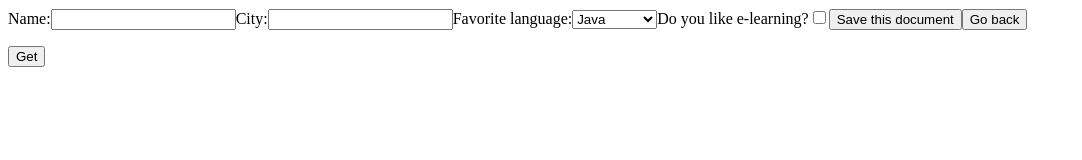
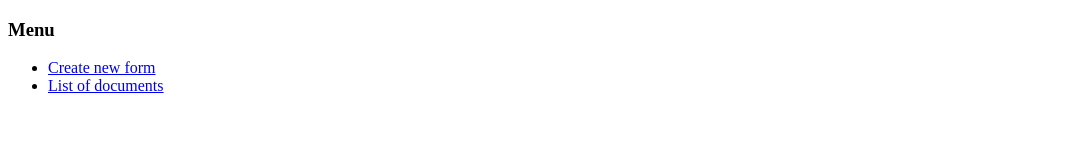
Before and after one commit to artysta/FormCreator, a website built with webpack: page src/index.html in a window 1280 px wide. Shown: the whole page, without its empty margins (0-1082 px from the left). Built offline with nearby package versions, Linux system fonts and the light colour scheme.

Commit message:
Add simple menu

```diff
--- a/src/index.html
+++ b/src/index.html
@@ -6,11 +6,11 @@
     <title>Starter</title>
   </head>
   <body>
-    <div id="form-container"></div>
-
-    <ul id="values-list"></ul>
-
-    <button id="button">Get</button>
-    <script src="App.js"></script>
+    <h3>Menu</h3>
+    <ul>
+      <li><a href="./new-document.html">Create new form</a></li>
+      <li><a href="./document-list.html">List of documents</a></li>
+    </ul>
+    <!-- <script src="App.js"></script> -->
   </body>
 </html>
```
